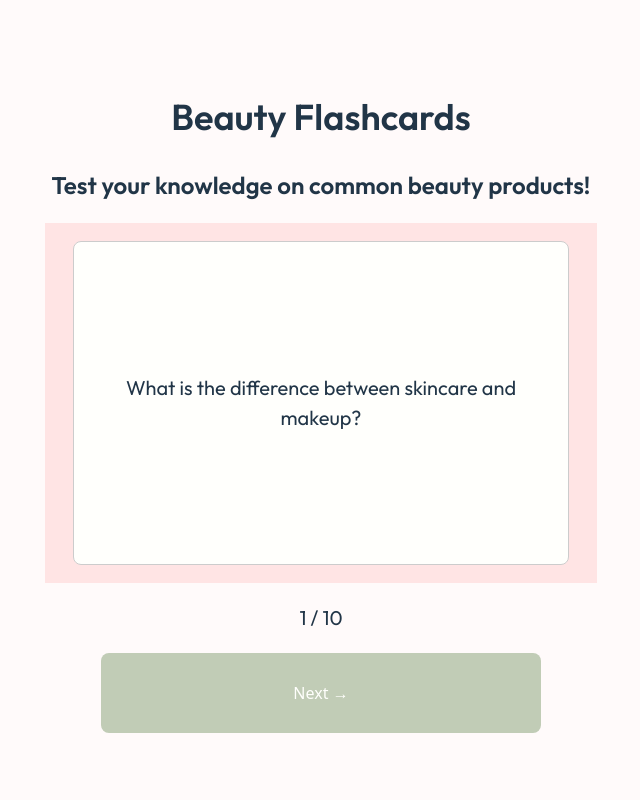
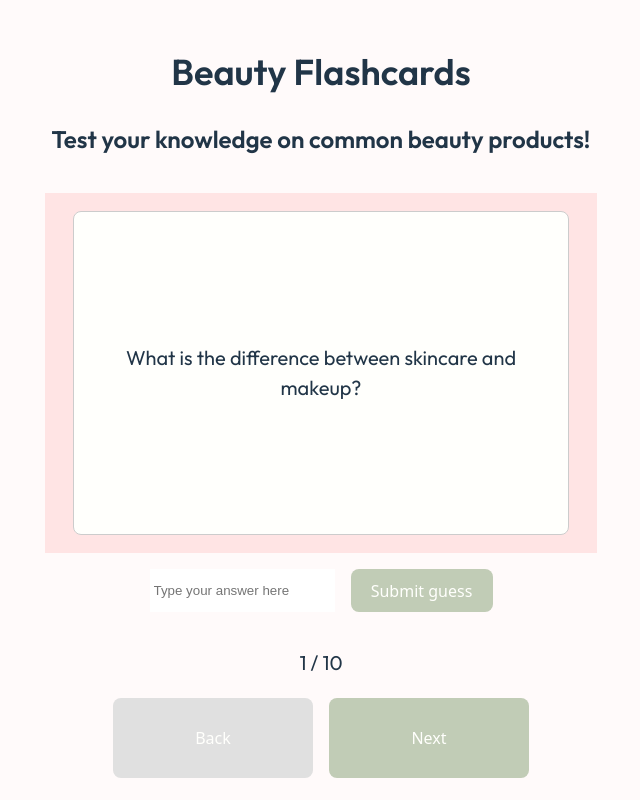
Before and after one commit to ysilksa/react-flashcards, a React (Vite) app: page / in a window 1280 px wide. Shown: the whole page, without its empty margins (319-959 px from the left). Built offline with nearby package versions, Linux system fonts and the light colour scheme.

Commit message:
feat: add user input for answers, gray out buttons

```diff
--- a/src/App.css
+++ b/src/App.css
@@ -9,12 +9,35 @@
   align-items: center;
 }
 
-.next-button {
-  width: 440px;
-  height: 80px;
+.app-page {
+  display: flex;
+  flex-direction: column;
+  justify-content: center;
+  align-items: center;
+  gap: 16px;
+}
+
+button {
   border-radius: 8px;
   color: #FFFFFC;
   background-color: #C1CCB6;
+}
+
+.nav-buttons {
+  display: flex;
+  flex-direction: row;
+  gap: 16px;
+}
+
+.next-button {
+  width: 200px;
+  height: 80px;
+}
+
+.answer-section {
+  display: flex;
+  flex-direction: row;
+  gap: 16px;
 }
 
 h1 {
--- a/src/App.jsx
+++ b/src/App.jsx
@@ -4,10 +4,36 @@ import Flashcard from './components/Flashcard';
 
 function App() {
   const [cardNumber, setCardNumber] = useState(1);
+  const [answer, setAnswer] = useState("");
+  const [isCorrect, setIsCorrect] = useState(0); // 0 = no answer, 1 = correct, 2 = incorrect
 
-  function handleClick() {
+  // handles moving the cards back and forth
+  function handleClickNext() {
     if (cardNumber < 10) {
       setCardNumber(cardNumber + 1);
+    }
+    setAnswer("");
+    setIsCorrect(0);
+  }
+
+  function handleClickBack() {
+    if (cardNumber > 1) {
+      setCardNumber(cardNumber - 1);
+    }
+    setAnswer("");
+    setIsCorrect(0);
+  }
+
+  function checkAnswer(event) {
+    // prevent the default
+    event.preventDefault();
+
+    // check the answer
+    if (answer.toLowerCase() != flashcards[cardNumber - 1].back.toLowerCase()) {
+      setIsCorrect(2);
+    }
+    else {
+      setIsCorrect(1);
     }
   }
 
@@ -55,7 +81,7 @@ function App() {
   ]
 
   return (
-    <>
+    <div className="app-page">
       {/* Header for the flashcards */}
       <section>
         <h1>Beauty Flashcards</h1>
@@ -66,13 +92,56 @@ function App() {
         back={flashcards[cardNumber - 1].back}
       />
 
+      {/* Input for the flashcard answer */}
+      <section>
+        <form className="answer-section" onSubmit={checkAnswer}>
+          <input
+            type="text"
+            placeholder="Type your answer here"
+            value={answer}
+            onChange = {(e) => setAnswer(e.target.value)}
+            style = {{
+              borderColor: isCorrect === 0 ? "transparent" : (isCorrect === 1 ? "green" : "red")
+            }}
+          />
+          <button type="submit">Submit guess</button>
+        </form>
+      </section>
+
       {/* Card number and next button  */}
       <section>
         <p>{cardNumber} / 10</p>
-        <button className="next-button" onClick={handleClick}>Next →</button>
+        <div className='nav-buttons'>
+          {/* Button to return to the previous card */}
+          <button
+            className="next-button"
+            onClick={handleClickBack}
+            disabled={cardNumber === 1}
+            style = {{
+              backgroundColor: cardNumber === 1 ? "#E0E0E0" : "#C1CCB6",
+              cursor: cardNumber === 1 ? "not-allowed" : "pointer"
+            }}
+          >
+            Back
+          </button>
+
+          {/* Button to go to the next card */}
+          <button
+            className="next-button"
+            onClick={handleClickNext}
+            disabled={cardNumber === 10}
+            style = {{
+              backgroundColor: cardNumber === 10 ? "#E0E0E0" : "#C1CCB6",
+              cursor: cardNumber === 10 ? "not-allowed" : "pointer"
+            }}
+          >
+            Next
+          </button>
+        </div>
+
       </section>
 
-    </>
+    </div>
   )
 }
 
```
